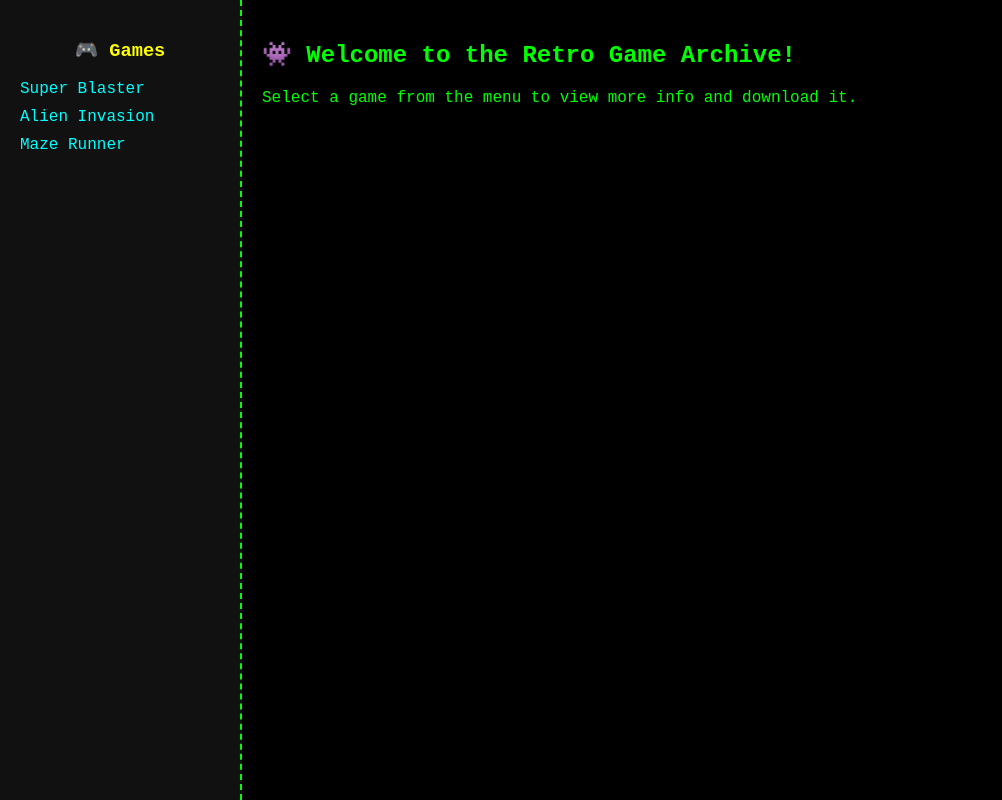
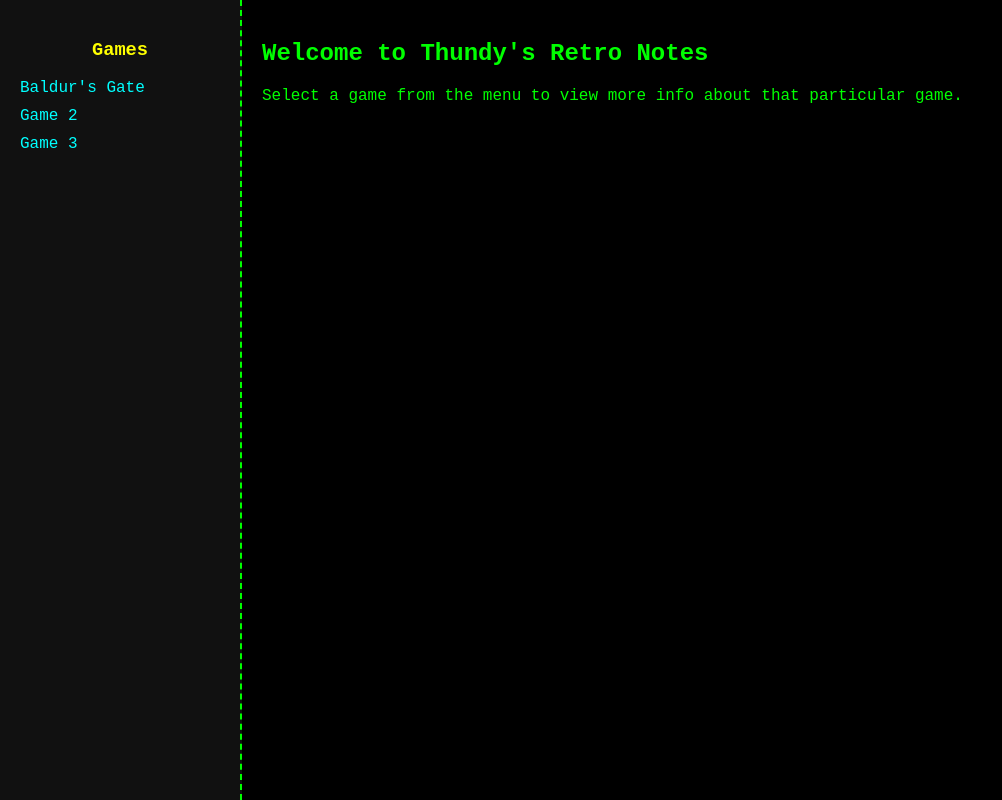
Before and after one commit to Thunderstump/ThundysRetroNotes, a plain HTML site: page index.html in a window 1280 px wide. Shown: the whole page, without its empty margins (0-1002 px from the left). Drawn offline with Linux system fonts and the light colour scheme.

Commit message:
Update index.html

```diff
--- a/index.html
+++ b/index.html
@@ -74,16 +74,16 @@
 <body>
   <div class="container">
     <div class="menu">
-      <h3>🎮 Games</h3>
-      <a href="#game1">Super Blaster</a>
-      <a href="#game2">Alien Invasion</a>
-      <a href="#game3">Maze Runner</a>
+      <h3>Games</h3>
+      <a href="#game1">Baldur's Gate</a>
+      <a href="#game2">Game 2</a>
+      <a href="#game3">Game 3</a>
     </div>
 
     <div class="content">
       <div id="game1" class="game">
-        <h2>Super Blaster</h2>
-        <p>A retro-style shooting game. Defeat all the aliens!</p>
+        <h2>Baldur's Gate</h2>
+        <p>Here are some things</p>
         <a class="download-link" href="games/super-blaster.zip" download>⬇️ Download</a>
       </div>
 
@@ -100,8 +100,8 @@
       </div>
 
       <div class="default">
-        <h2>👾 Welcome to the Retro Game Archive!</h2>
-        <p>Select a game from the menu to view more info and download it.</p>
+        <h2>Welcome to Thundy's Retro Notes</h2>
+        <p>Select a game from the menu to view more info about that particular game.</p>
       </div>
     </div>
   </div>
```
